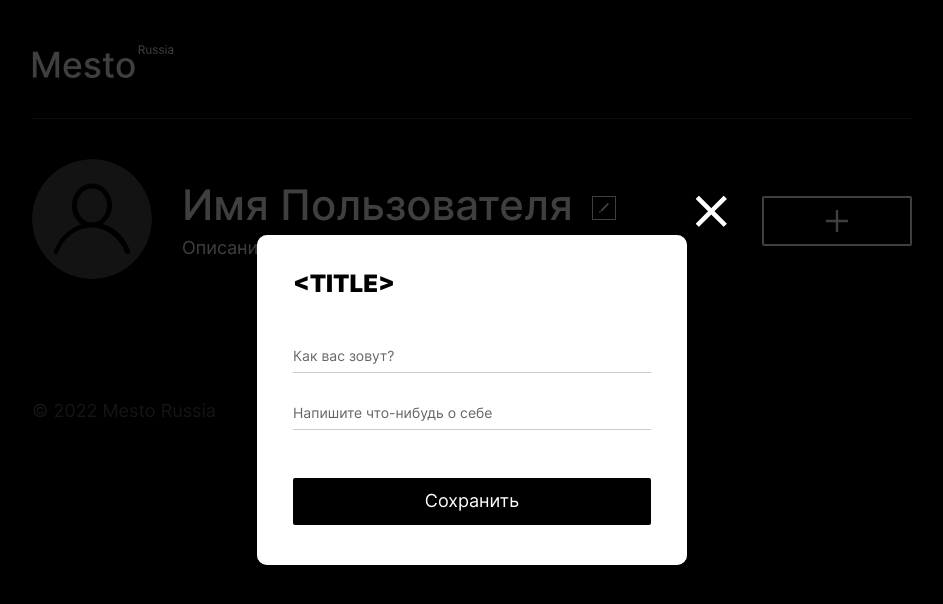
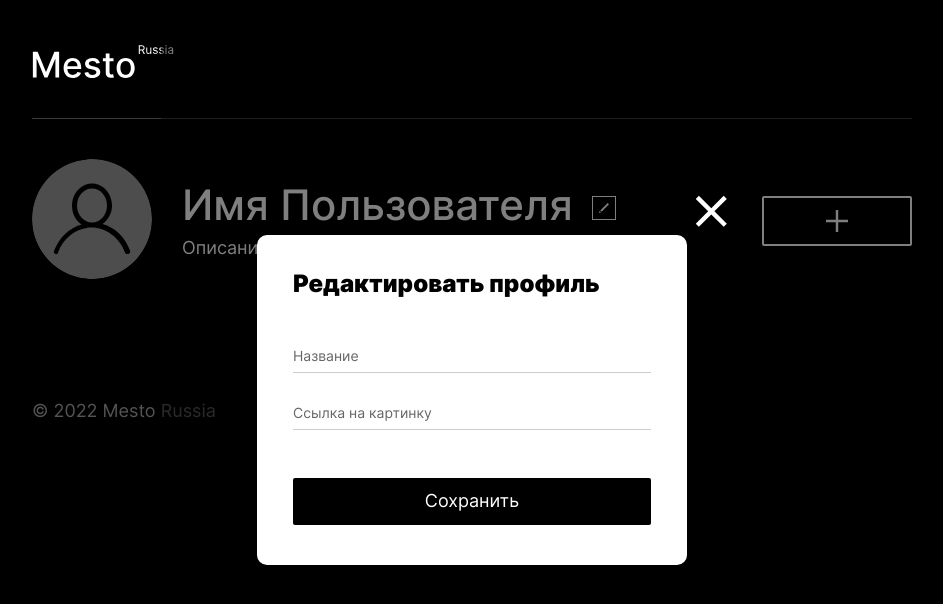
Before and after one commit to eoneof/mesto-react, a React (Create React App) app: page / in a window 1280 px wide. Both pictures are taken after a click on the button 771 px from the left and 207 px from the top of the page. Shown: the top 604 px of the page, without its empty margins (168-1111 px from the left). Built offline with nearby package versions, Linux system fonts and the light colour scheme.

Commit message:
refactor: pass children nodes to popup component
wip

```diff
--- a/src/components/App.js
+++ b/src/components/App.js
@@ -9,54 +9,151 @@ import PopupWithImage from './PopupWithImage.js';
 import Card from './Card.js';
 
 function App() {
-  const [isPopupOpen, setIsPopoupOpen] = React.useState(false);
+  const [isAddPopupOpen, setIsAddPopoupOpen] = React.useState(false);
+  const [isEditPopupOpen, setIsEditPopupOpen] = React.useState(false);
+  const [isUpdatePopupOpen, setIsUpdatePopupOpen] = React.useState(false);
+  const [isPreviewPopupOpen, setIsPreviewPopupOpen] = React.useState(false);
 
   function handleCloseButton() {
-    setIsPopoupOpen(false);
+    setIsUpdatePopupOpen(false);
+    setIsEditPopupOpen(false);
+    setIsAddPopoupOpen(false);
+    setIsPreviewPopupOpen(false);
   }
 
   function handleUpdateAvatar() {
-    setIsPopoupOpen(true);
+    setIsUpdatePopupOpen(true);
   }
 
   function handleEditProfile() {
-    setIsPopoupOpen(true);
+    setIsEditPopupOpen(true);
   }
+
   function handleAddCArd() {
-    setIsPopoupOpen(true);
+    setIsAddPopoupOpen(true);
   }
+
   function handleCardPreview() {
-    setIsPopoupOpen(true);
+    setIsPreviewPopupOpen(true);
   }
+
+  // FIXME put it somewhere
+  // function handleEscClose(evt) {
+  //   if (evt.key === 'Escape') {
+  //     setIsPopoupOpen(false);
+  //   }
+  // }
 
   // function handleAddPlaceClick() {
   //   setIsPopoupOpen(true);
   // }
+
   return (
     <div className='page'>
       <Header />
       <Preloader />
+
       <Main
         onUpdateAvatar={handleUpdateAvatar}
         onEditProfile={handleEditProfile}
         onAddCard={handleAddCArd}
         onCardClick={handleCardPreview}
       />
+
       <Footer />
+      {/* FIXME input containers shift backdrops as they are rendered the wrong node (where?) */}
       <PopupWithForm
-        formTitle='<TITLE>' /* TODO get from external */
-        formName='<NAME>' /* TODO get from external */
-        isOpen={isPopupOpen}
+        formTitle='Редактировать профиль' /* TODO get from external */
+        formName='form-edit' /* TODO get from external */
+        isOpen={isEditPopupOpen}
         buttonText='Сохранить'
         onPopupClose={handleCloseButton}
-      />
+        /* onEscape={handleEscClose} */
+      >
+        <>
+          <div className='form__input-container'>
+            <input
+              className='form__input'
+              id='photoNameInput'
+              name='name'
+              type='text'
+              minLength='2'
+              maxLength='30'
+              placeholder='Название'
+              required
+            />
+            <span className='form__input-error-hint name-input-error'></span>
+          </div>
+          <div className='form__input-container'>
+            <input
+              className='form__input'
+              id='photoLinkInput'
+              name='link'
+              type='url'
+              placeholder='Ссылка на картинку'
+              required
+            />
+            <span className='form__input-error-hint link-input-error'></span>
+          </div>
+        </>
+      </PopupWithForm>
+
       <PopupWithForm
-        formTitle='<TITLE>' /* TODO get from external */
-        formName='<NAME>' /* TODO get from external */
-        isOpen={isPopupOpen}
+        formTitle='Новое место'
+        formName='form-add'
         buttonText='Сохранить'
-        onPopupClose={handleCloseButton}
-      />
+        isOpen={isAddPopupOpen}
+        onPopupClose={handleCloseButton}>
+        <>
+          <div className='form__input-container'>
+            <input
+              className='form__input'
+              id='nameInput'
+              name='name'
+              type='text'
+              minLength='2'
+              maxLength='40'
+              placeholder='Как вас зовут?'
+              required
+            />
+            <span className='form__input-error-hint name-input-error'></span>
+          </div>
+          <div className='form__input-container'>
+            <input
+              className='form__input'
+              id='aboutInput'
+              name='about'
+              type='text'
+              minLength='2'
+              maxLength='200'
+              placeholder='Напишите что-нибудь о себе'
+              required
+            />
+            <span className='form__input-error-hint about-input-error'></span>
+          </div>
+        </>
+      </PopupWithForm>
+
+      <PopupWithForm
+        formTitle='Обновить аватар' /* TODO get from external */
+        formName='form-update' /* TODO get from external */
+        buttonText='Сохранить'
+        isOpen={isUpdatePopupOpen}
+        onPopupClose={handleCloseButton}>
+        <>
+          <div className='form__input-container'>
+            <input
+              className='form__input'
+              id='updateInput'
+              name='avatar'
+              type='url'
+              placeholder='Ссылка на картинку'
+              required
+            />
+            <span className='form__input-error-hint avatar-input-error'></span>
+          </div>
+        </>
+      </PopupWithForm>
       <PopupWithImage />
       <Card />
     </div>
--- a/src/components/PopupWithForm.js
+++ b/src/components/PopupWithForm.js
@@ -23,39 +23,12 @@ function PopupWithForm({
             onClick={onPopupClose}>
             {buttonText}
           </button>
-          <form noValidate id='form-edit' name='form-edit' className='form'>
+          <form noValidate id={formName} name={formName} className='form'>
             <h2 className='form__header'>{formTitle}</h2>
-            <fieldset className='form__fieldset'>
-              <div className='form__input-container'>
-                <input
-                  className='form__input'
-                  id='nameInput'
-                  name='name'
-                  type='text'
-                  minLength='2'
-                  maxLength='40'
-                  placeholder='Как вас зовут?'
-                  required
-                />
-                <span className='form__input-error-hint name-input-error'></span>
-              </div>
-              <div className='form__input-container'>
-                <input
-                  className='form__input'
-                  id='aboutInput'
-                  name='about'
-                  type='text'
-                  minLength='2'
-                  maxLength='200'
-                  placeholder='Напишите что-нибудь о себе'
-                  required
-                />
-                <span className='form__input-error-hint about-input-error'></span>
-              </div>
-            </fieldset>
+            <fieldset className='form__fieldset'>{children}</fieldset>
             <button
               className='button form__submit-button'
-              form='form-edit'
+              form={formName}
               type='submit'
               name='submit-button'>
               Сохранить
@@ -70,57 +43,6 @@ function PopupWithForm({
 
 export default PopupWithForm;
 
-// <section className='popup popup_type_edit'>
-//       <div className='popup__container'>
-//         <button
-//           className='button popup__close-button'
-//           type='button'
-//           name='close-button'
-//           title='Закрыть'>
-//           Закрыть
-//         </button>
-//         <form noValidate id='form-edit' name='form-edit' className='form'>
-//           <h2 className='form__header'>Редактировать профиль</h2>
-//           <fieldset className='form__fieldset'>
-//             <div className='form__input-container'>
-//               <input
-//                 className='form__input'
-//                 id='nameInput'
-//                 name='name'
-//                 type='text'
-//                 minLength='2'
-//                 maxLength='40'
-//                 placeholder='Как вас зовут?'
-//                 required
-//               />
-//               <span className='form__input-error-hint name-input-error'></span>
-//             </div>
-//             <div className='form__input-container'>
-//               <input
-//                 className='form__input'
-//                 id='aboutInput'
-//                 name='about'
-//                 type='text'
-//                 minLength='2'
-//                 maxLength='200'
-//                 placeholder='Напишите что-нибудь о себе'
-//                 required
-//               />
-//               <span className='form__input-error-hint about-input-error'></span>
-//             </div>
-//           </fieldset>
-//           <button
-//             className='button form__submit-button'
-//             form='form-edit'
-//             type='submit'
-//             name='submit-button'>
-//             Сохранить
-//           </button>
-//         </form>
-//       </div>
-//       <div className='popup__backdrop'></div>
-//     </section>
-
 //     {/* <!-- UPDATE PROFILE PHOTO --> */}
 //     <section className='popup popup_type_update'>
 //       <div className='popup__container'>
@@ -134,17 +56,6 @@ export default PopupWithForm;
 //         <form noValidate id='form-update' name='form-update' className='form'>
 //           <h2 className='form__header'>Обновить аватар</h2>
 //           <fieldset className='form__fieldset'>
-//             <div className='form__input-container'>
-//               <input
-//                 className='form__input'
-//                 id='updateInput'
-//                 name='avatar'
-//                 type='url'
-//                 placeholder='Ссылка на картинку'
-//                 required
-//               />
-//               <span className='form__input-error-hint avatar-input-error'></span>
-//             </div>
 //           </fieldset>
 //           <button
 //             className='button form__submit-button'
@@ -152,56 +63,6 @@ export default PopupWithForm;
 //             type='submit'
 //             name='submit-button'>
 //             Сохранить
-//           </button>
-//         </form>
-//       </div>
-//       <div className='popup__backdrop'></div>
-//     </section>
-
-//     {/* <!-- ADD CARD --> */}
-//     <section className='popup'>
-//       <div className='popup__container'>
-//         <button
-//           className='button popup__close-button'
-//           type='button'
-//           name='close-button'
-//           title='Закрыть'>
-//           Закрыть
-//         </button>
-//         <form noValidate id='form-add' name='form-add' className='form'>
-//           <h2 className='form__header'>Новое место</h2>
-//           <fieldset className='form__fieldset'>
-//             <div className='form__input-container'>
-//               <input
-//                 className='form__input'
-//                 id='photoNameInput'
-//                 name='name'
-//                 type='text'
-//                 minLength='2'
-//                 maxLength='30'
-//                 placeholder='Название'
-//                 required
-//               />
-//               <span className='form__input-error-hint name-input-error'></span>
-//             </div>
-//             <div className='form__input-container'>
-//               <input
-//                 className='form__input'
-//                 id='photoLinkInput'
-//                 name='link'
-//                 type='url'
-//                 placeholder='Ссылка на картинку'
-//                 required
-//               />
-//               <span className='form__input-error-hint link-input-error'></span>
-//             </div>
-//           </fieldset>
-//           <button
-//             className='button form__submit-button'
-//             form='form-add'
-//             type='submit'
-//             name='submit-button'>
-//             Создать
 //           </button>
 //         </form>
 //       </div>
```
